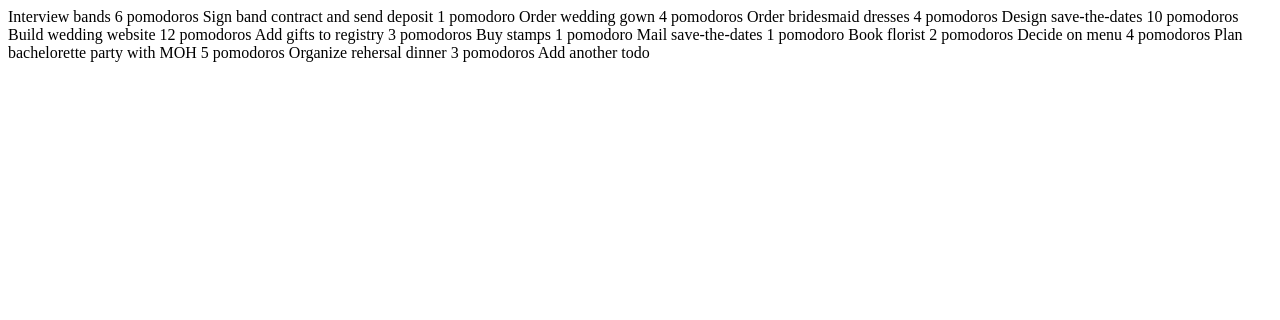
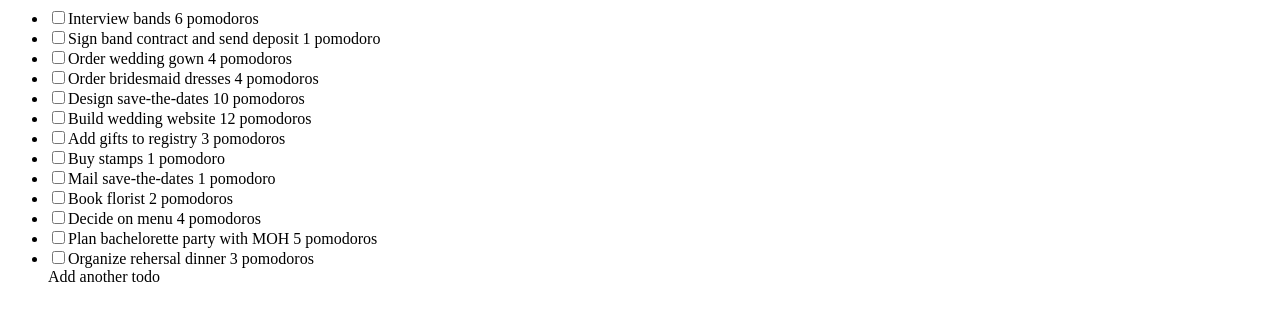
Before and after one commit to lesleyburr/todo_app_front_end, a plain HTML site: page index.html in a window 1280 px wide. Drawn offline with Linux system fonts and the light colour scheme.

Commit message:
added list structure and checkbox inputs

```diff
--- a/index.html
+++ b/index.html
@@ -5,20 +5,22 @@
 </head>
 
 <body>
-Interview bands 6 pomodoros
-Sign band contract and send deposit 1 pomodoro
-Order wedding gown 4 pomodoros
-Order bridesmaid dresses 4 pomodoros
-Design save-the-dates 10 pomodoros
-Build wedding website 12 pomodoros
-Add gifts to registry 3 pomodoros
-Buy stamps 1 pomodoro
-Mail save-the-dates 1 pomodoro
-Book florist 2 pomodoros
-Decide on menu 4 pomodoros
-Plan bachelorette party with MOH 5 pomodoros
-Organize rehersal dinner 3 pomodoros
+    <ul>
+        <li><input type="checkbox">Interview bands 6 pomodoros</li>
+        <li><input type="checkbox">Sign band contract and send deposit 1 pomodoro</li>
+        <li><input type="checkbox">Order wedding gown 4 pomodoros</li>
+        <li><input type="checkbox">Order bridesmaid dresses 4 pomodoros</li>
+        <li><input type="checkbox">Design save-the-dates 10 pomodoros</li>
+        <li><input type="checkbox">Build wedding website 12 pomodoros</li>
+        <li><input type="checkbox">Add gifts to registry 3 pomodoros</li>
+        <li><input type="checkbox">Buy stamps 1 pomodoro</li>
+        <li><input type="checkbox">Mail save-the-dates 1 pomodoro</li>
+        <li><input type="checkbox">Book florist 2 pomodoros</li>
+        <li><input type="checkbox">Decide on menu 4 pomodoros</li>
+        <li><input type="checkbox">Plan bachelorette party with MOH 5 pomodoros</li>
+        <li><input type="checkbox">Organize rehersal dinner 3 pomodoros</li>
 Add another todo
+    </ul>
 </body>
 
 </html>
```
